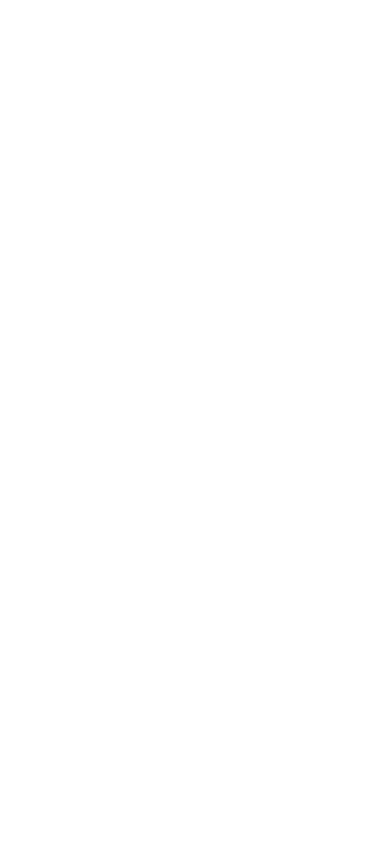
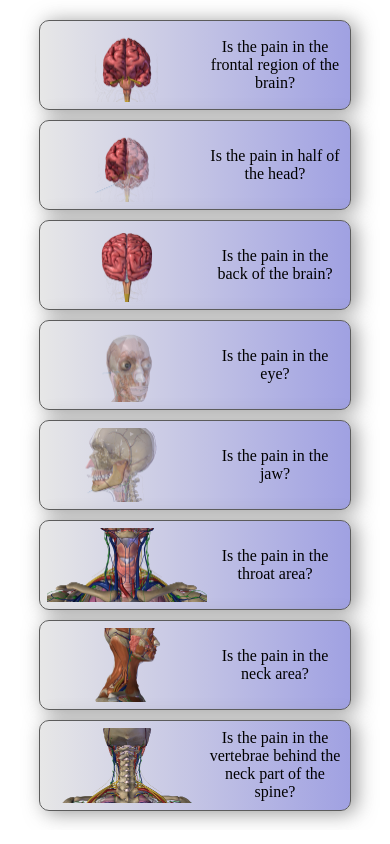
Before and after one commit to mahmoud1zidan111/Doctor-AI, a plain HTML site: page choose.html in a window 390 px wide. Drawn offline with Linux system fonts and the light colour scheme.

Commit message:
careit a head

```diff
--- a/head_choose.html
+++ b/choose.html
@@ -4,14 +4,13 @@
     <meta charset="UTF-8" />
     <meta name="viewport" content="width=device-width, initial-scale=1.0" />
     <meta http-equiv="X-UA-Compatible" content="ie=edge" />
+    <script src="js&jquery/jquery-3.7.1.min.js"></script>
+    <link rel="stylesheet" href="css/choose-head.css" />
 
     <title>Doctor AI</title>
   </head>
   <body>
-    <div class="contenr">
-      <div class="assk">
-        <div id="Choices"></div>
-      </div>
-    </div>
+    <script src="js&jquery/head_jQuery.js"></script>
+    <script src="js&jquery/careit-head.js"></script>
   </body>
 </html>
--- /dev/null
+++ b/css/choose-head.css
@@ -0,0 +1,177 @@
+* {
+  margin: 0;
+  padding: 0;
+  box-sizing: border-box;
+}
+body {
+  background-image: linear-gradient(
+    to left bottom,
+    rgb(236, 235, 235),
+    rgb(184, 184, 184)
+  );
+  height: 100vh;
+  overflow: hidden;
+}
+img,
+p {
+  max-width: 200px;
+}
+img .contenr {
+  width: 100%;
+  /* height: auto; */
+}
+.assk {
+  max-width: 80%;
+  margin: 5% 20%;
+}
+#choose {
+  display: grid;
+  grid-template-columns: repeat(2, 1fr);
+  grid-template-rows: auto;
+  gap: 6px;
+}
+.prodct {
+  padding: 7px;
+  text-align: center;
+  display: flex;
+  align-items: center;
+  justify-content: center;
+  background-image: linear-gradient(
+    to right,
+    rgb(231, 231, 231),
+    rgb(160, 161, 226)
+  );
+  border: 0.5px solid rgb(92, 92, 92);
+  border-radius: 10px;
+  box-shadow: 5px 2px 20px rgba(119, 119, 119, 0.774);
+  transition: 0.6s ease;
+  cursor: pointer;
+}
+.prodct:hover {
+  background: none;
+  background-color: rgb(206, 206, 206);
+}
+
+@media (max-width: 400px) {
+  body {
+    background-image: none;
+    overflow-y: scroll;
+  }
+  .contenr {
+    max-width: 100%;
+    overflow-y: scroll;
+  }
+  .assk {
+    max-width: 80%;
+    margin: 5% 10%;
+  }
+  #choose {
+    display: grid;
+    grid-template-columns: repeat(1, 1fr);
+    grid-template-rows: auto;
+    gap: 10px;
+  }
+}
+@media (max-width: 500px) {
+  body {
+    background-image: none;
+    overflow-y: scroll;
+  }
+  .contenr {
+    max-width: 100%;
+    overflow-y: scroll;
+  }
+  .assk {
+    max-width: 80%;
+    margin: 5% 10%;
+  }
+  #choose {
+    display: grid;
+    grid-template-columns: repeat(1, 1fr);
+    grid-template-rows: auto;
+    gap: 10px;
+  }
+}
+@media (max-width: 600px) {
+  body {
+    background-image: none;
+    overflow-y: scroll;
+  }
+  .contenr {
+    max-width: 100%;
+    overflow-y: scroll;
+  }
+  .assk {
+    max-width: 80%;
+    margin: 5% 10%;
+  }
+  #choose {
+    display: grid;
+    grid-template-columns: repeat(1, 1fr);
+    grid-template-rows: auto;
+    gap: 10px;
+  }
+}
+@media (max-width: 700px) {
+  body {
+    background-image: none;
+    overflow-y: scroll;
+  }
+  .contenr {
+    max-width: 100%;
+    overflow-y: scroll;
+  }
+  .assk {
+    max-width: 80%;
+    margin: 5% 10%;
+  }
+  #choose {
+    display: grid;
+    grid-template-columns: repeat(1, 1fr);
+    grid-template-rows: auto;
+    gap: 10px;
+  }
+  img {
+    max-width: 160px;
+  }
+}
+@media (max-width: 900px) {
+  body {
+    background-image: none;
+    overflow-y: scroll;
+  }
+  .contenr {
+    max-width: 100%;
+    overflow-y: scroll;
+  }
+  .assk {
+    max-width: 80%;
+    margin: 5% 10%;
+  }
+  #choose {
+    display: grid;
+    grid-template-columns: repeat(1, 1fr);
+    grid-template-rows: auto;
+    gap: 10px;
+  }
+}
+@media (max-width: 1000px) {
+  body {
+    background-image: none;
+    overflow-y: scroll;
+  }
+  .contenr {
+    max-width: 100%;
+    overflow-y: scroll;
+  }
+  .assk {
+    max-width: 80%;
+    margin: 5% 10%;
+  }
+  #choose {
+    display: grid;
+    grid-template-columns: repeat(1, 1fr);
+    grid-template-rows: auto;
+    gap: 10px;
+  }
+}
--- /dev/null
+++ b/js&jquery/careit-head.js
@@ -0,0 +1,43 @@
+$(document).ready(function () {
+  let headCareit = `
+        <div class="contenr">
+      <div class="assk">
+        <div id="choose">
+          <div class="prodct">
+            <img src="images/head/صداع امامي.png" alt="" />
+            <p>Is the pain in the frontal region of the brain?</p>
+          </div>
+          <div class="prodct">
+            <img src="images/head/المخ صداع نصفي.png" alt="" />
+            <p>Is the pain in half of the head?</p>
+          </div>
+          <div class="prodct">
+            <img src="images/head/صداع مخ خلفي.png" alt="" />
+            <p>Is the pain in the back of the brain?</p>
+          </div>
+          <div class="prodct">
+            <img src="images/head/الالم في العين.png" alt="" />
+            <p>Is the pain in the eye?</p>
+          </div>
+          <div class="prodct">
+            <img src="images/head/الالم في الفك.png" alt="" />
+            <p>Is the pain in the jaw?</p>
+          </div>
+          <div class="prodct">
+            <img src="images/head/التهاب الحلق.png" alt="" />
+            <p>Is the pain in the throat area?</p>
+          </div>
+          <div class="prodct">
+            <img src="images/head/الالم في الرقبه.png" alt="" />
+            <p>Is the pain in the neck area?</p>
+          </div>
+          <div class="prodct">
+            <img src="images/head/فقرات الرقبه للعمود الفقري.png" alt="" />
+            <p>Is the pain in the vertebrae behind the neck part of the spine?</p>
+          </div>
+        </div>
+      </div>
+    </div>
+    `;
+  $("body").append(headCareit);
+});
--- a/js&jquery/head_jQuery.js
+++ b/js&jquery/head_jQuery.js
@@ -20,7 +20,7 @@ $(document).ready(function () {
     );
 
     $("#btn-after").on("click", function () {
-      window.location.href = "head_choose.html";
+      window.location.href = "choose.html";
     });
   }
 });
```
Also changed, not shown: css/styel_3.css (deleted), images/head/الالم في الرقبه.png (added), images/head/الالم في العين.png (added), images/head/الالم في الفك.png (added), images/head/التهاب الحلق.png (added), images/head/المخ صداع نصفي.png (added), images/head/صداع امامي.png (added), images/head/صداع مخ خلفي.png (added), images/head/فقرات الرقبه للعمود الفقري.png (added), images/img_body.png (deleted).
